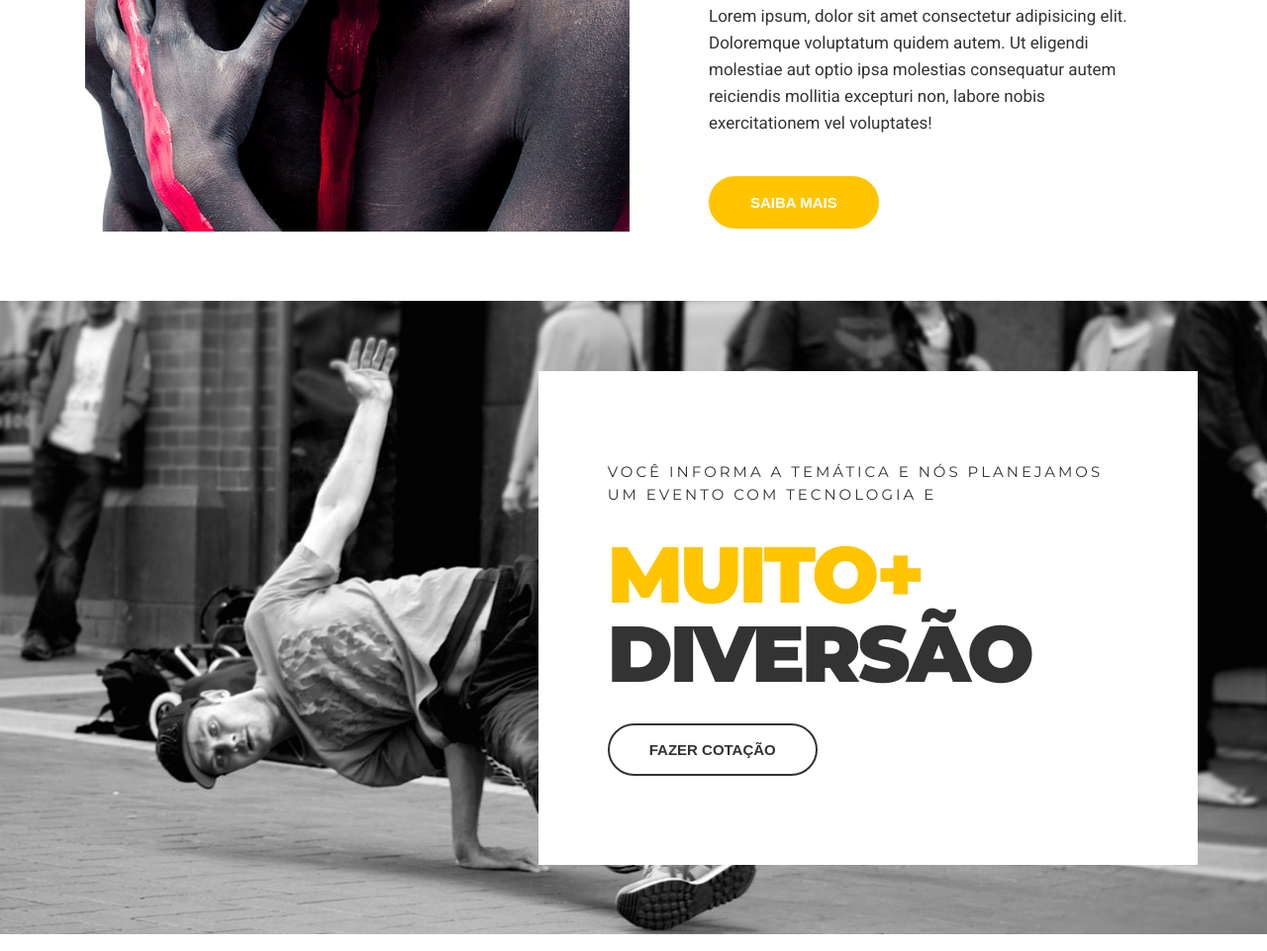
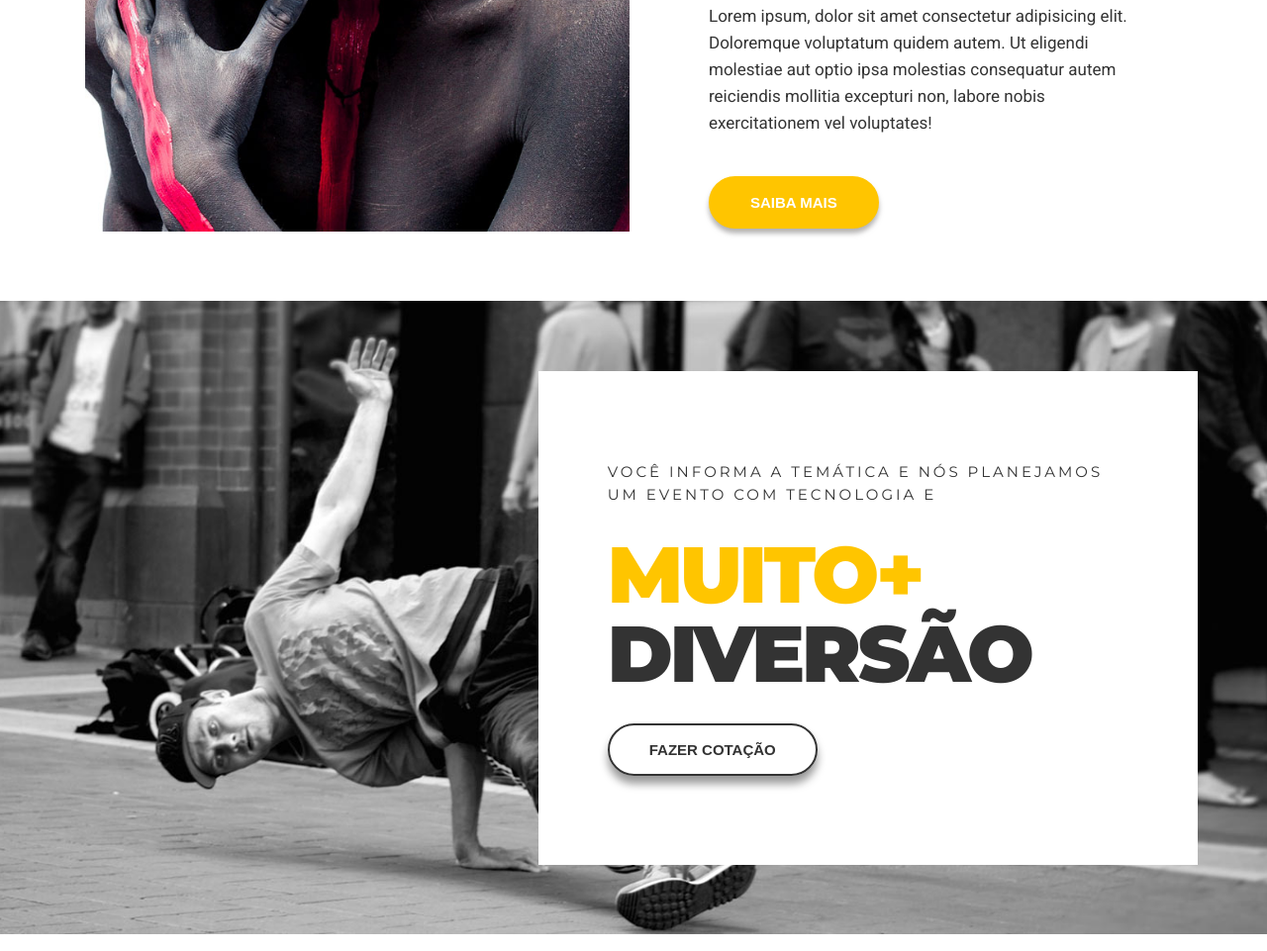
Before and after one commit to Felippeks/studion, a website: page src/index.html in a window 1280 px wide. Shown: the part 1275-2236 px from the top of the page at 99% size. Drawn offline with Linux system fonts and the light colour scheme.

Commit message:
(Feat): Paralax and button shadow

```diff
--- a/src/style.css
+++ b/src/style.css
@@ -114,7 +114,6 @@ li {
     height: 100%;
     object-fit: cover;
     object-position: center;
-
 }
 
 .slide__copy {
@@ -153,6 +152,7 @@ li {
     font-weight: 700;
     text-transform: uppercase;
     transition: 0.5s all ease;
+    box-shadow: 0 .3rem .3rem #807f7f97;
 }
 
 .btn:hover,
@@ -277,4 +277,5 @@ li {
     color: var(--color-copy);
     border-color: var(--color-copy);
     background: unset;
+    box-shadow: 0 .5rem .5rem #0006;
 }
```
